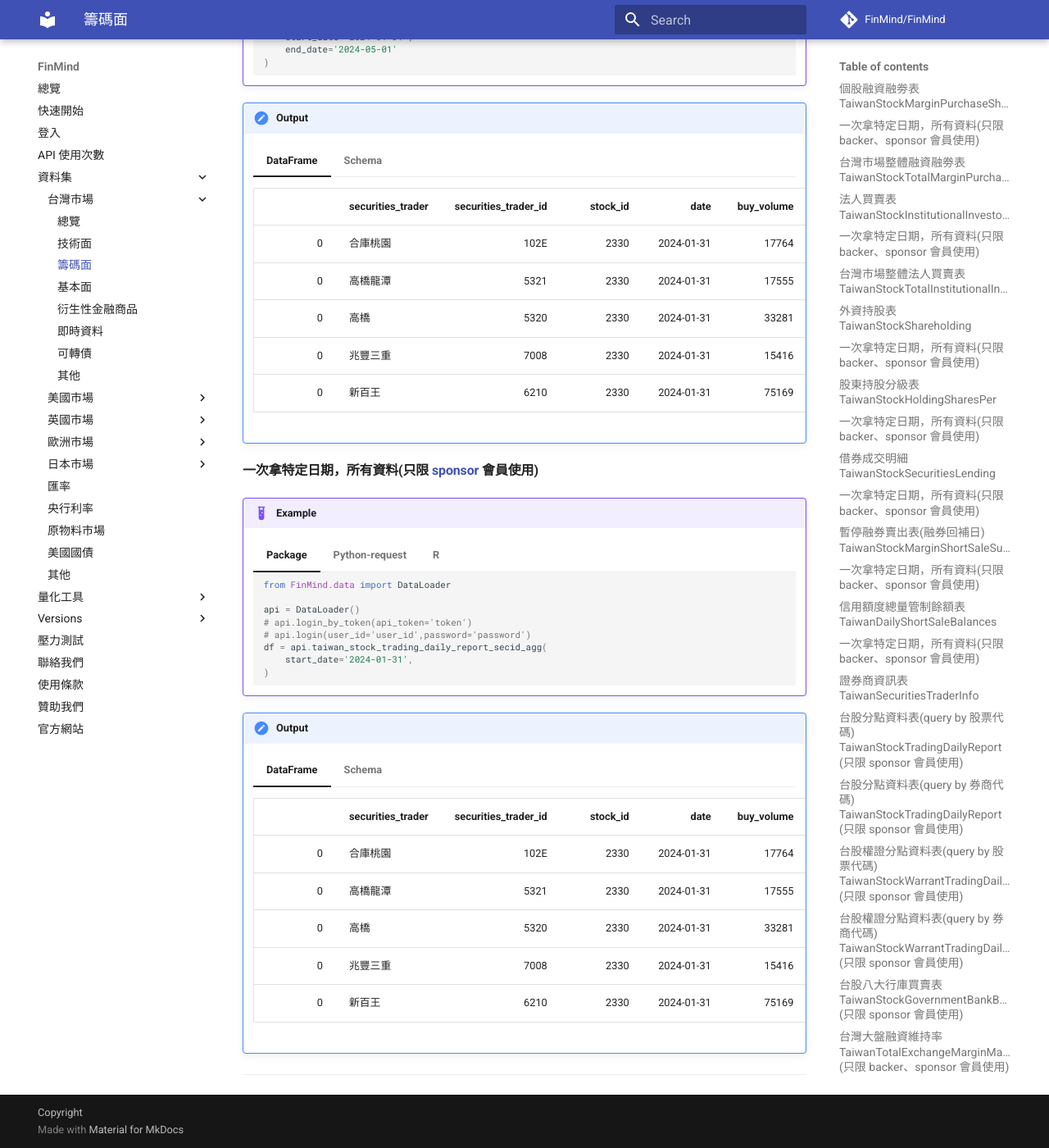
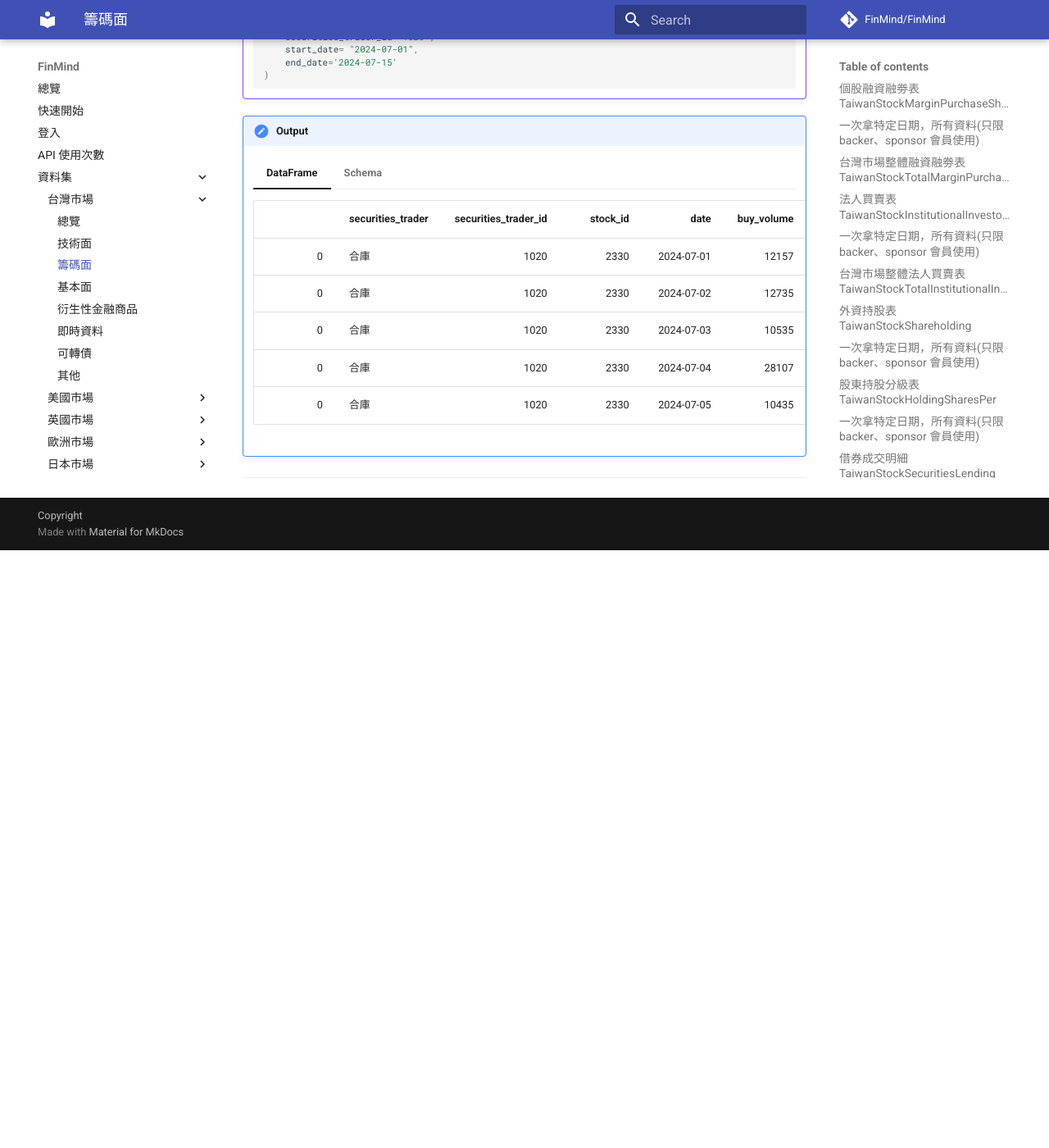
Before and after one commit to FinMind/FinMind-Doc, an MkDocs documentation site: the page built from docs/tutor/TaiwanMarket/Chip.md, in a window 1280 px wide and 1400 px high, scrolled down 21061 px. Shown: the whole window at 82% size. Built offline with MkDocs 1.6.1 and Material for MkDocs 9.7.7, drawn with Linux system fonts in a browser that asks for light colours; comment, search, counter and statistics services are not loaded; after the commit the page ends 21732 px from its top, so only the background shows below that.

Commit message:
add: securities_trader_id and end date parameter in TaiwanStockTradingDailyReportSecIdAgg dataset

````diff
--- a/docs/tutor/TaiwanMarket/Chip.md
+++ b/docs/tutor/TaiwanMarket/Chip.md
@@ -1811,8 +1811,9 @@
         # api.login(user_id='user_id',password='password')
         df = api.taiwan_stock_trading_daily_report_secid_agg(
             stock_id="2330",
-            start_date='2024-01-31',
-            end_date='2024-05-01'
+            securities_trader_id="1020",
+            start_date= "2024-07-01",
+            end_date='2024-07-15'
         )
         ```
     === "Python-request"
@@ -1823,8 +1824,9 @@
         parameter = {
             "dataset": "TaiwanStockTradingDailyReportSecIdAgg",
             "data_id": "2330",
-            "start_date": "2024-01-31",
-            "end_date": "2024-05-01",
+            securities_trader_id="1020",
+            start_date= "2024-07-01",
+            end_date='2024-07-15'
             "token": "", # 參考登入，獲取金鑰
         }
         data = requests.get(url, params=parameter)
@@ -1844,8 +1846,9 @@
         query = list(
             dataset="TaiwanStockTradingDailyReportSecIdAgg",
             data_id="2330",
-            start_date= "2024-01-31",
-            end_date='2024-05-01'
+            securities_trader_id="1020",
+            start_date= "2024-07-01",
+            end_date='2024-07-15'
             token = "" # 參考登入，獲取金鑰
         )
         )
@@ -1861,11 +1864,11 @@
     === "DataFrame"
         |    | securities_trader | securities_trader_id |   stock_id |      date     |   buy_volume |  sell_volume | buy_price  | sell_price |
         |---:|:------------------|---------------------:|-----------:|---------------:|------------:|-------------:|------------|:-----------|
-        |  0 | 合庫桃園           |        102E          |     2330   |   2024-01-31  |    17764     |    4104     |    630.2   |   630.78    |
-        |  0 | 高橋龍潭           |        5321          |     2330   |   2024-01-31  |    17555     |    1000     |    630.74  |   628       |
-        |  0 | 高橋              |         5320         |     2330   |   2024-01-31  |    33281     |    15222    |    630.56  |   634.05    |
-        |  0 | 兆豐三重           |        7008          |     2330   |   2024-01-31  |    15416     |    3421     |    629.24  |   632.41    |
-        |  0 | 新百王             |        6210          |     2330   |   2024-01-31  |    75169     |    57050    |    629.56  |    628.9    |
+        |  0 | 合庫             |        1020          |     2330   |   2024-07-01  |    12157     |    12460     |    968.08   |   973.84    |
+        |  0 | 合庫             |        1020          |     2330   |   2024-07-02  |    12735     |    21885     |    964.54   |   964.63    |
+        |  0 | 合庫             |        1020          |     2330   |   2024-07-03  |    10535     |    29381     |    973.16   |   974.69    |
+        |  0 | 合庫             |        1020          |     2330   |   2024-07-04  |    28107     |    59459     |    1001.99  |   1000.88   |
+        |  0 | 合庫             |        1020          |     2330   |   2024-07-05  |    10435     |    11075     |    1004.18  |    1004.5   |
     === "Schema"
         ```
         {
@@ -1880,79 +1883,4 @@
         }
         ```
 
-#### 一次拿特定日期，所有資料(只限 [sponsor](https://finmindtrade.com/analysis/#/Sponsor/sponsor) 會員使用)
-
-!!! example
-    === "Package"
-        ```python
-        from FinMind.data import DataLoader
-
-        api = DataLoader()
-        # api.login_by_token(api_token='token')
-        # api.login(user_id='user_id',password='password')
-        df = api.taiwan_stock_trading_daily_report_secid_agg(
-            start_date='2024-01-31',
-        )
-        ```
-    === "Python-request"
-        ```python
-        import requests
-        import pandas as pd
-        url = "https://api.finmindtrade.com/api/v4/data"
-        parameter = {
-            "dataset": "TaiwanStockTradingDailyReportSecIdAgg",
-            "start_date": "2024-01-31",
-            "token": "", # 參考登入，獲取金鑰
-        }
-        data = requests.get(url, params=parameter)
-        data = data.json()
-        data = pd.DataFrame(data['data'])
-        print(data)
-
-        ```
-    === "R"
-        ```R
-        library(httr)
-        library(data.table)
-        library(dplyr)
-        url = 'https://api.finmindtrade.com/api/v4/data'
-        response = httr::GET(
-        url = url,
-        query = list(
-            dataset="TaiwanStockTradingDailyReportSecIdAgg",
-            start_date= "2024-01-31",
-            token = "" # 參考登入，獲取金鑰
-        )
-        )
-        data = content(response)
-        df = data$data %>%
-        do.call('rbind',.) %>%
-        data.table
-        head(df)
-
-        ```
-
-!!! output
-    === "DataFrame"
-        |    | securities_trader | securities_trader_id |   stock_id |      date     |   buy_volume |  sell_volume | buy_price  | sell_price |
-        |---:|:------------------|---------------------:|-----------:|---------------:|------------:|-------------:|------------|:-----------|
-        |  0 | 合庫桃園           |        102E          |     2330   |   2024-01-31  |    17764     |    4104     |    630.2   |   630.78    |
-        |  0 | 高橋龍潭           |        5321          |     2330   |   2024-01-31  |    17555     |    1000     |    630.74  |   628       |
-        |  0 | 高橋              |         5320         |     2330   |   2024-01-31  |    33281     |    15222    |    630.56  |   634.05    |
-        |  0 | 兆豐三重           |        7008          |     2330   |   2024-01-31  |    15416     |    3421     |    629.24  |   632.41    |
-        |  0 | 新百王             |        6210          |     2330   |   2024-01-31  |    75169     |    57050    |    629.56  |    628.9    |
-    === "Schema"
-        ```
-        {
-            securities_trader: str,
-            securities_trader_id: str,
-            stock_id: str,
-            date: str,
-            buy_volume: int64,
-            sell_volume: int64,
-            buy_price: float,
-            sell_price: float,
-        }
-        ```
-
 ----------------------------------
````
